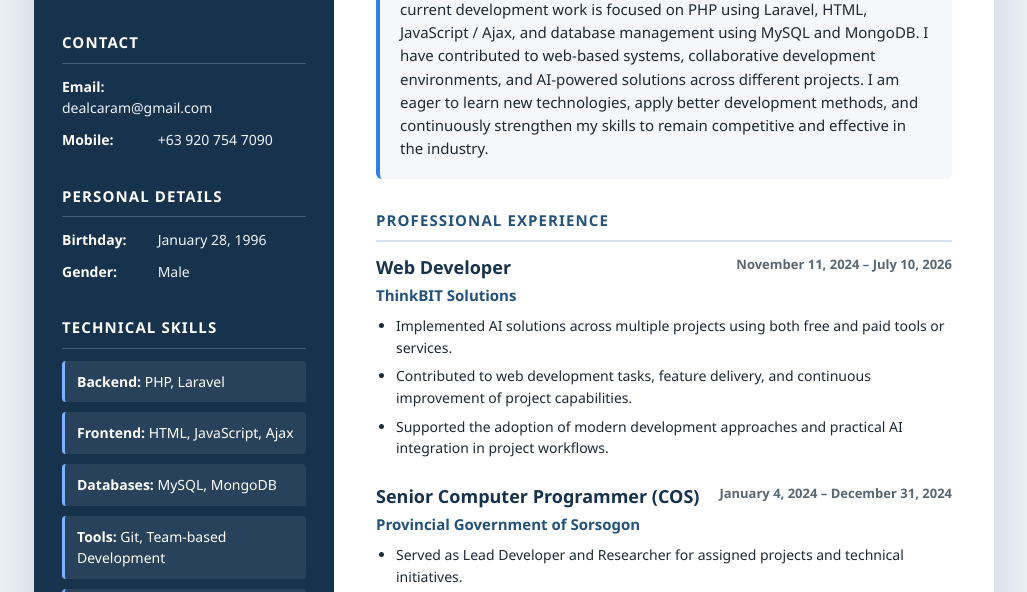
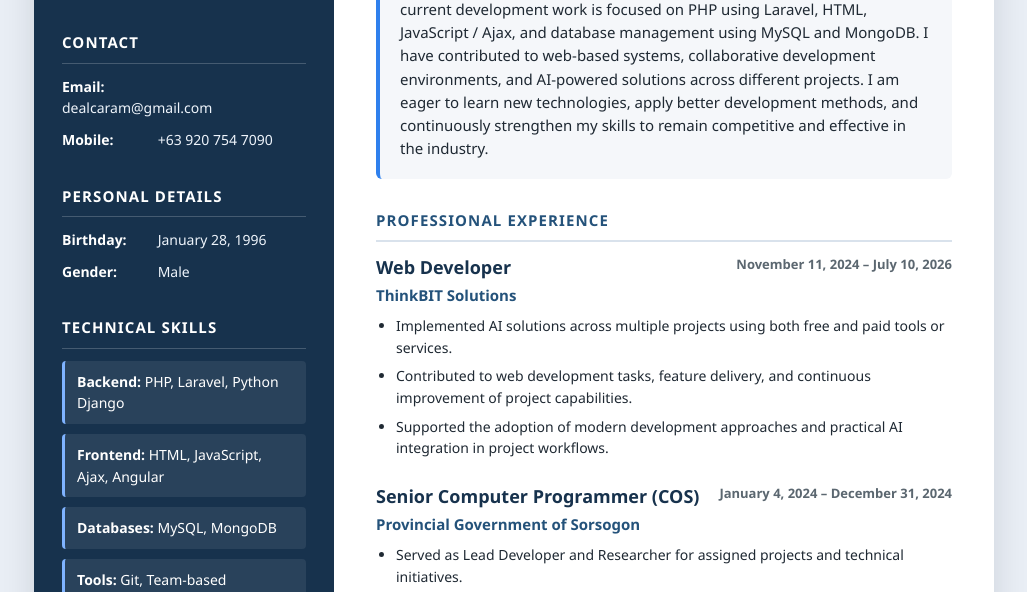
Before and after one commit to koyz28/documents, a plain HTML site: page Ramoncito_Dealca_CV.html in a window 1280 px wide. Shown: the part 180-772 px from the top of the page, without its empty margins (126-1153 px from the left). Drawn offline with Linux system fonts and the light colour scheme.

Commit message:
Update technical skills in CV

```diff
--- a/Ramoncito_Dealca_CV.html
+++ b/Ramoncito_Dealca_CV.html
@@ -246,8 +246,8 @@
       <section class="sidebar-section">
         <h2>Technical Skills</h2>
         <ul class="skills-list">
-          <li><strong>Backend:</strong> PHP, Laravel</li>
-          <li><strong>Frontend:</strong> HTML, JavaScript, Ajax</li>
+          <li><strong>Backend:</strong> PHP, Laravel, Python Django</li>
+          <li><strong>Frontend:</strong> HTML, JavaScript, Ajax, Angular</li>
           <li><strong>Databases:</strong> MySQL, MongoDB</li>
           <li><strong>Tools:</strong> Git, Team-based Development</li>
           <li><strong>Additional:</strong> AI Integration, System Maintenance, Research, Test Driven Development</li>
```
